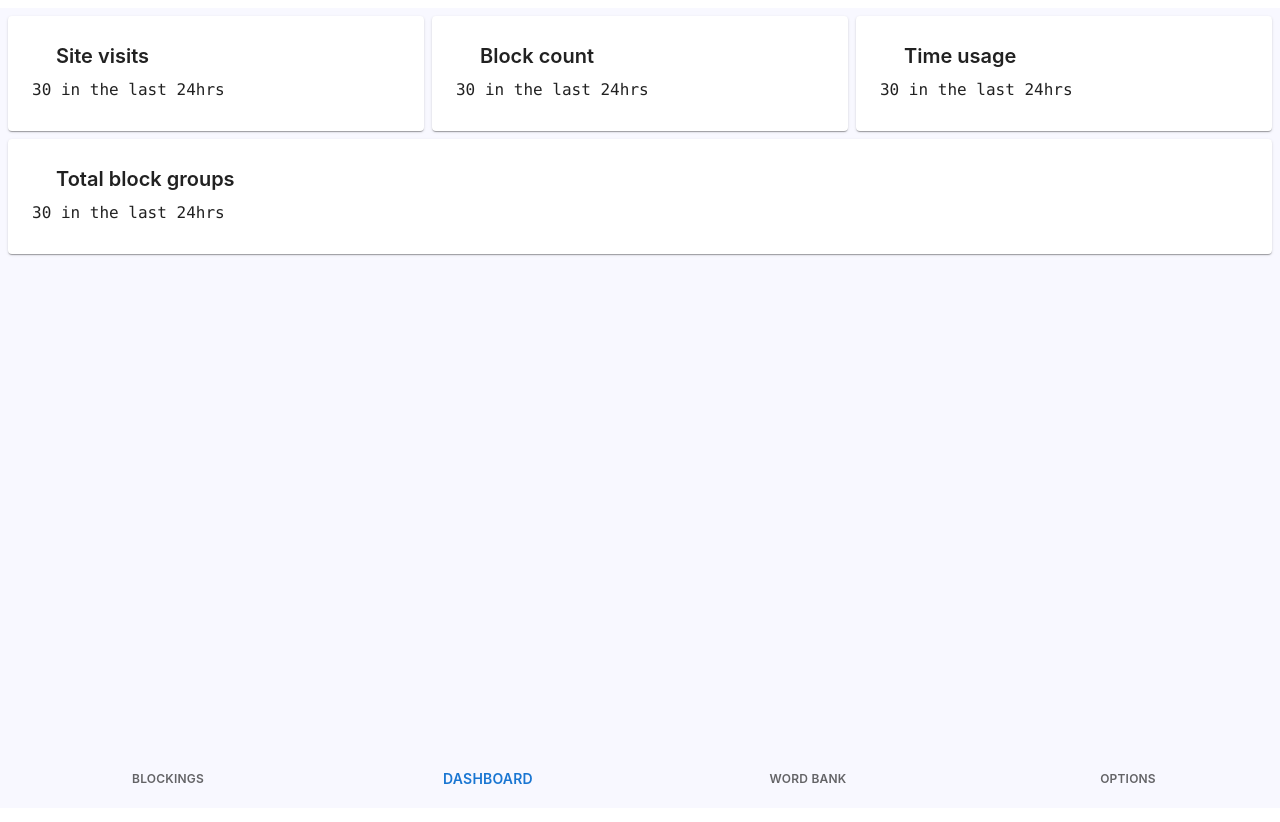
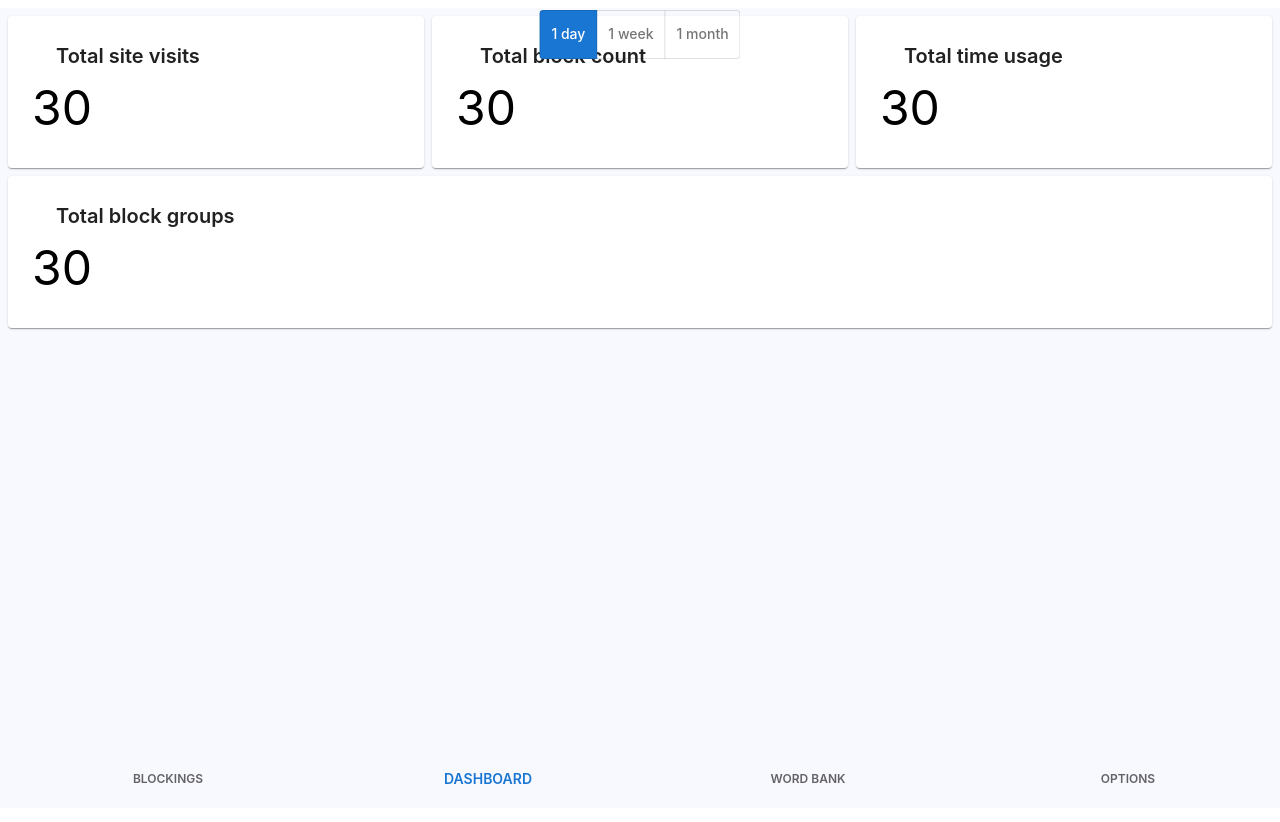
Before and after one commit to xinzhao2627/jiyuu, a React (Vite) app in the folder jiyuu-client/src/renderer/: page /dashboard in a window 1280 px wide. Shown: the top 822 px of the page. Built offline with nearby package versions, Linux system fonts and the light colour scheme; some icons are missing.

Commit message:
added dashboard period

```diff
--- a/jiyuu-client/src/renderer/src/components/Sidebar.tsx
+++ b/jiyuu-client/src/renderer/src/components/Sidebar.tsx
@@ -32,7 +32,8 @@ const ConfigItem: React.FC<{ text: string; callback: (c) => void }> = ({
 		</ListItem>
 	);
 };
-const actionStyle: SxProps<Theme> = { fontWeight: 600, letterSpacing: 0.2 };
+const actionStyle: SxProps<Theme> = { fontWeight: 600 };
+const iconActionStyle: SxProps<Theme> = { mb: "2px" };
 export default function Sidebar(): React.JSX.Element {
 	const location = useLocation();
 	const navigate = useNavigate();
@@ -65,24 +66,24 @@ export default function Sidebar(): React.JSX.Element {
 		>
 			<BottomNavigationAction
 				label="BLOCKINGS"
-				icon={<ShieldIcon />}
+				icon={<ShieldIcon sx={iconActionStyle} />}
 				sx={actionStyle}
 			/>
 
 			<BottomNavigationAction
 				label="DASHBOARD"
-				icon={<DashboardIcon />}
+				icon={<DashboardIcon sx={iconActionStyle} />}
 				sx={actionStyle}
 			/>
 
 			<BottomNavigationAction
 				label="WORD BANK"
-				icon={<FontDownloadIcon />}
+				icon={<FontDownloadIcon sx={iconActionStyle} />}
 				sx={actionStyle}
 			/>
 			<BottomNavigationAction
 				label="OPTIONS"
-				icon={<TuneIcon />}
+				icon={<TuneIcon sx={iconActionStyle} />}
 				sx={actionStyle}
 			/>
 		</BottomNavigation>
--- a/jiyuu-client/src/renderer/src/features/blockings/Blockings.tsx
+++ b/jiyuu-client/src/renderer/src/features/blockings/Blockings.tsx
@@ -129,13 +129,24 @@ export default function Blockings(): React.JSX.Element {
 		);
 
 		return () => {
+			window.electron.ipcRenderer.removeAllListeners(
+				"blockedsites/put/response",
+			);
+
 			window.electron.ipcRenderer.removeAllListeners("blockgroup/get/response");
+			window.electron.ipcRenderer.removeAllListeners(
+				"blockgroup/rename/response",
+			);
+			window.electron.ipcRenderer.removeAllListeners(
+				"blockedsites/get/response",
+			);
+			window.electron.ipcRenderer.removeAllListeners("blockgroup/put/response");
+			window.electron.ipcRenderer.removeAllListeners(
+				"blockgroup/set/isactivated/response",
+			);
 
 			window.electron.ipcRenderer.removeAllListeners(
 				"blockedsites/get/response",
-			);
-			window.electron.ipcRenderer.removeAllListeners(
-				"blockedsites/put/response",
 			);
 
 			window.electron.ipcRenderer.removeAllListeners(
@@ -143,9 +154,6 @@ export default function Blockings(): React.JSX.Element {
 			);
 			window.electron.ipcRenderer.removeAllListeners(
 				"BlockGroupAndBlockedSitesData/delete/response",
-			);
-			window.electron.ipcRenderer.removeAllListeners(
-				"blockgroup/set/isactivated/response",
 			);
 		};
 	}, []);
@@ -284,6 +292,7 @@ export default function Blockings(): React.JSX.Element {
 						position: "fixed",
 						bottom: 90,
 						right: 20,
+
 						zIndex: 100,
 						fontWeight: 600,
 					}}
--- a/jiyuu-client/src/renderer/src/features/blockings/blockingsStore.ts
+++ b/jiyuu-client/src/renderer/src/features/blockings/blockingsStore.ts
@@ -51,6 +51,10 @@ export const useStore = create<Store>((set) => ({
 	isBlockingModalOpen: false,
 	setIsBlockingModalOpen: (c: boolean) =>
 		set(() => ({ isBlockingModalOpen: c })),
+
+	selectedPeriod: "1d",
+	setSelectedPeriod: (c: "1d" | "1w" | "1m") =>
+		set(() => ({ selectedPeriod: c })),
 }));
 
 interface Store {
@@ -96,6 +100,9 @@ interface Store {
 	// BLOCKING MODAL
 	isBlockingModalOpen: boolean;
 	setIsBlockingModalOpen: empty_func;
+
+	selectedPeriod: "1d" | "1w" | "1m";
+	setSelectedPeriod: empty_func;
 }
 
 export interface SiteAttribute {
--- a/jiyuu-client/src/renderer/src/features/dashboard/Dashboard.tsx
+++ b/jiyuu-client/src/renderer/src/features/dashboard/Dashboard.tsx
@@ -2,12 +2,21 @@
 import * as React from "react";
 import { useState } from "react";
 import BlockCounter from "./components/BlockCounter";
-import { Box, Grid, Paper } from "@mui/material";
+import {
+	Box,
+	Grid,
+	Paper,
+	Stack,
+	ToggleButton,
+	ToggleButtonGroup,
+	Typography,
+} from "@mui/material";
 import TopKpi from "./components/TopKpi";
 import BlockIcon from "@mui/icons-material/Block";
 import RemoveRedEyeIcon from "@mui/icons-material/RemoveRedEye";
 import AccessTimeIcon from "@mui/icons-material/AccessTime";
 import InterestsIcon from "@mui/icons-material/Interests";
+import { useStore } from "../blockings/blockingsStore";
 
 function miniCardTime(
 	count: number,
@@ -19,13 +28,16 @@ function miniCardTime(
 				display: "flex",
 			}}
 		>
-			{count} in the last 24hrs
+			<Typography variant="h3" color="initial">
+				{count}
+			</Typography>
 		</Box>
 	);
 }
 
 export default function Dashboard(): React.JSX.Element {
 	const t1 = miniCardTime(30, "day");
+	const { selectedPeriod, setSelectedPeriod } = useStore();
 	return (
 		<div
 			style={{
@@ -38,7 +50,7 @@ export default function Dashboard(): React.JSX.Element {
 				{/* site visits today */}
 				<Grid size={4}>
 					<TopKpi
-						title="Site visits"
+						title="Total site visits"
 						content={t1}
 						icon={<RemoveRedEyeIcon />}
 					/>
@@ -46,13 +58,13 @@ export default function Dashboard(): React.JSX.Element {
 
 				{/* block count */}
 				<Grid size={4}>
-					<TopKpi title="Block count" content={t1} icon={<BlockIcon />} />
+					<TopKpi title="Total block count" content={t1} icon={<BlockIcon />} />
 				</Grid>
 
 				{/* time usage today */}
 				<Grid size={4}>
 					<TopKpi
-						title="Time usage"
+						title="Total time usage"
 						content={t1}
 						icon={
 							<AccessTimeIcon sx={{ alignContent: "center", height: "100%" }} />
@@ -70,7 +82,81 @@ export default function Dashboard(): React.JSX.Element {
 				</Grid>
 			</Grid>
 			{/* <BlockCounter /> */}
-
+			<ToggleButtonGroup
+				value={selectedPeriod}
+				exclusive
+				onChange={(
+					e: React.MouseEvent<HTMLElement>,
+					newPeriod: "1d" | "1w" | "1m" | null,
+				) => {
+					if (newPeriod === "1d" || newPeriod == "1w" || newPeriod == "1m") {
+						setSelectedPeriod(newPeriod);
+					}
+				}}
+				sx={{
+					position: "fixed",
+					top: 10,
+					left: "50%",
+					transform: "translateX(-50%)",
+					alignContent: "center",
+					textAlign: "center",
+				}}
+			>
+				<ToggleButton
+					value="1d"
+					aria-label="left aligned"
+					disableRipple
+					sx={{
+						minWidth: 50,
+						textTransform: "none",
+						"&.Mui-selected": {
+							backgroundColor: "#1976d2",
+							color: "white",
+							"&:hover": {
+								backgroundColor: "#1565c0",
+							},
+						},
+					}}
+				>
+					1 day
+				</ToggleButton>
+				<ToggleButton
+					value="1w"
+					aria-label="centered"
+					disableRipple
+					sx={{
+						minWidth: 50,
+						textTransform: "none",
+						"&.Mui-selected": {
+							backgroundColor: "#1976d2",
+							color: "white",
+							"&:hover": {
+								backgroundColor: "#1565c0",
+							},
+						},
+					}}
+				>
+					1 week
+				</ToggleButton>
+				<ToggleButton
+					value="1m"
+					aria-label="right aligned"
+					disableRipple
+					sx={{
+						minWidth: 50,
+						textTransform: "none",
+						"&.Mui-selected": {
+							backgroundColor: "#1976d2",
+							color: "white",
+							"&:hover": {
+								backgroundColor: "#1565c0",
+							},
+						},
+					}}
+				>
+					1 month
+				</ToggleButton>
+			</ToggleButtonGroup>
 			{/*  */}
 		</div>
 	);
--- a/jiyuu-client/src/renderer/src/features/dashboard/components/TopKpi.tsx
+++ b/jiyuu-client/src/renderer/src/features/dashboard/components/TopKpi.tsx
@@ -31,6 +31,7 @@ export default function TopKpi({
 						{title}
 					</Typography>
 				</Stack>
+
 				{content}
 			</CardContent>
 		</Card>
```
Also changed, not shown: 1 other file (tests, documents, lock files or other folders).
